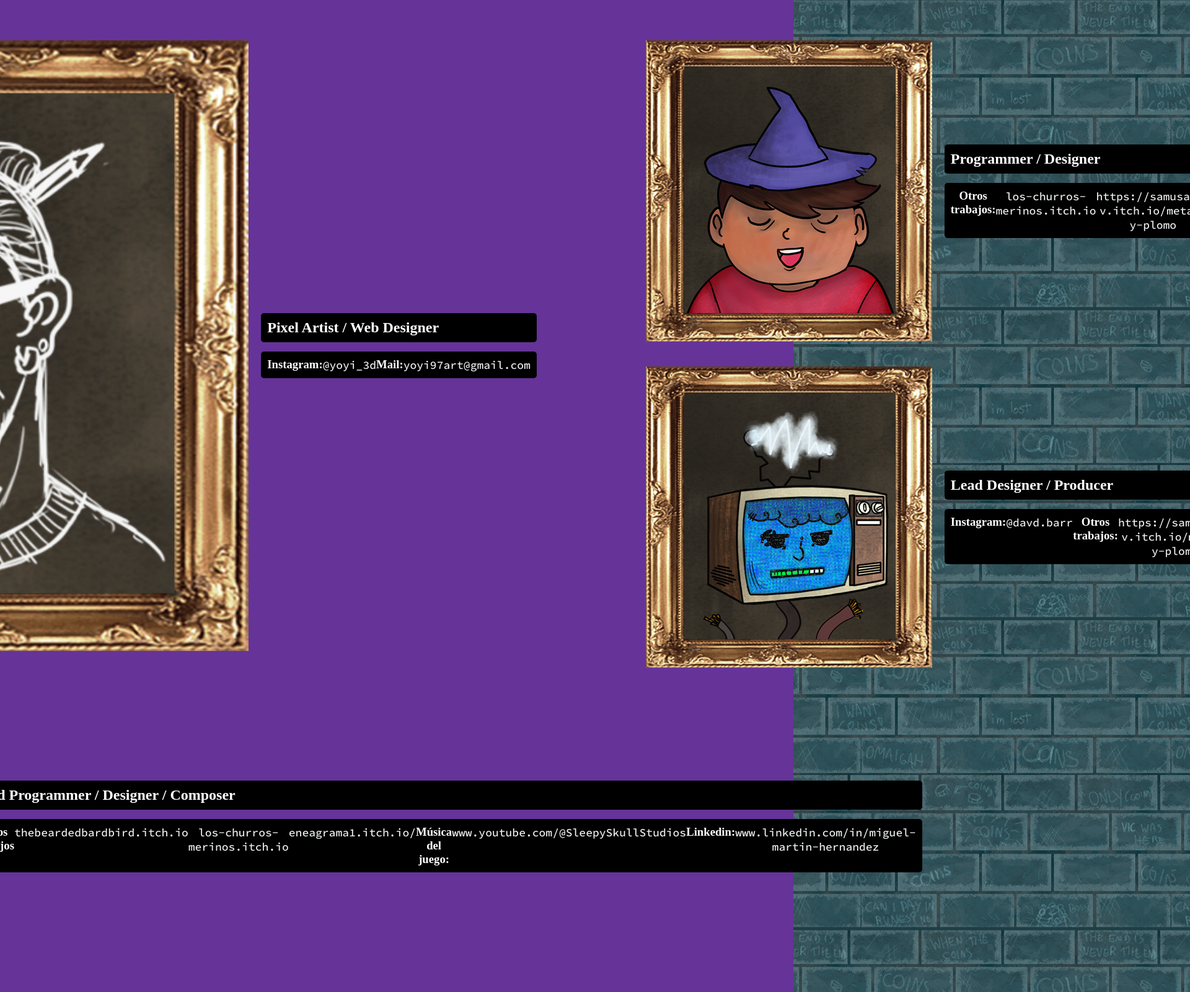
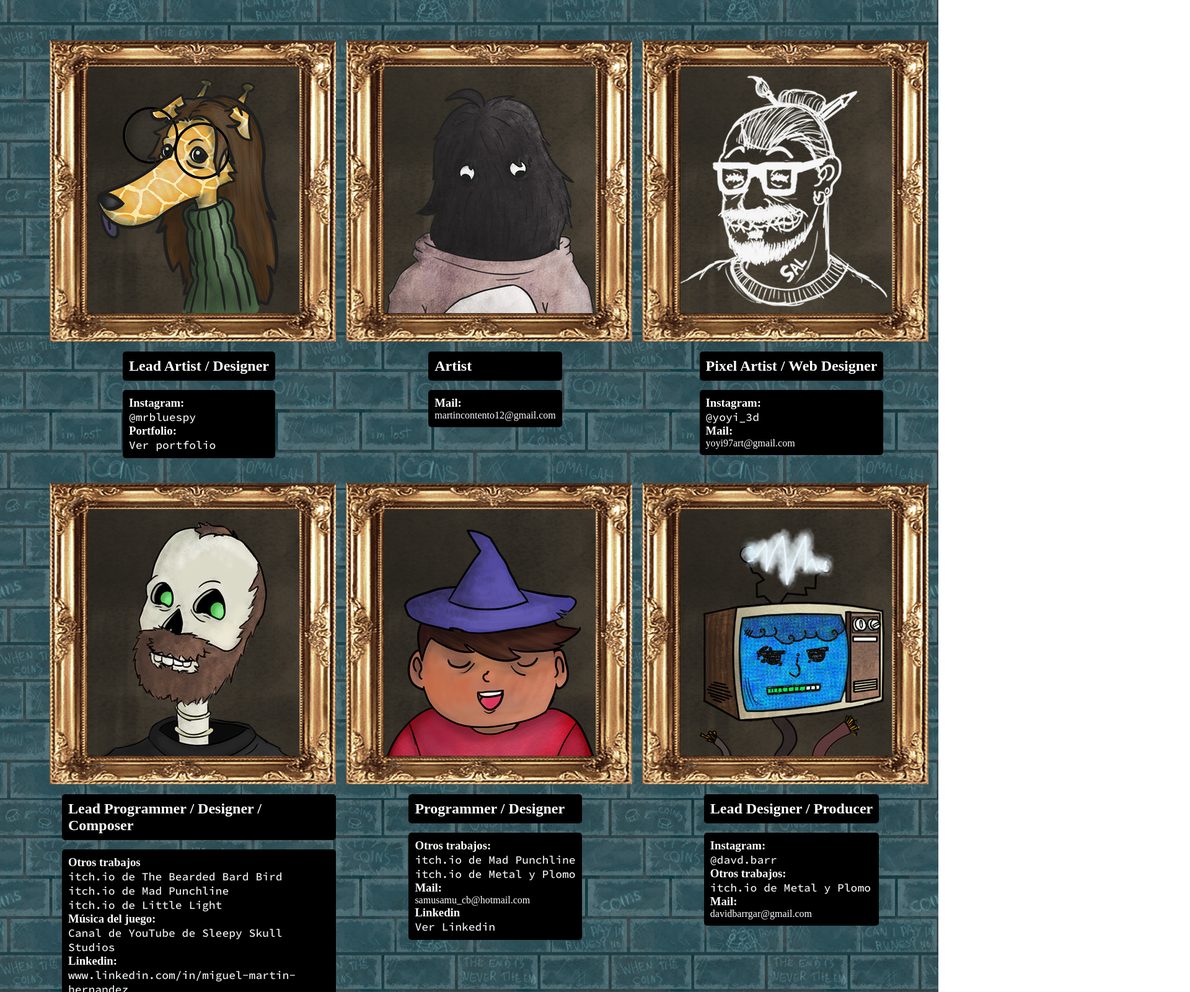
Before and after one commit to yoyi3d/Coins_Only_V4.8, a plain HTML site: page CoinsOnly/contact.html in a window 1280 px wide. Shown: the part 160-1760 px from the top of the page at 62% size, 1920 px wide, since content can reach past the window. Drawn offline with Linux system fonts and the light colour scheme.

Commit message:
Cambios aboutUs

```diff
--- a/CoinsOnly/contact.html
+++ b/CoinsOnly/contact.html
@@ -31,7 +31,7 @@
     <section id="main_about_us">
         <div id="about_us">
             <div class="columnas_about_us">
-                    <div class="columna1">
+                <div class="row1">
                     <div class="victor">
                         <img src="/Media/Image/credits/victor.png" alt="placeholder">
                         <div class="textos">
@@ -39,7 +39,6 @@
                             <div class="texto_descripcion">
                                 <h3>Instagram:</h3>
                                 <a href="">@mrbluespy</a>
-
                                 <h3>Portfolio:</h3>
                                 <a href="https://mrbluespy.carrd.co/">Ver portfolio</a>
                             </div>
@@ -52,63 +51,55 @@
                             <div class="texto_nombre"><h2>Artist</h2></div>
                             <div class="texto_descripcion">
                                 <h3>Mail:</h3>
-                                    <a>martincontento12@gmail.com</a>
+                                <p>martincontento12@gmail.com</p>
+                            </div>
                         </div>
                     </div>
 
-                        </div>
-                    </div>
-
-                    <div class="columna2">
                     <div class="yoyi">
                         <img src="/Media/Image/credits/yoyi.png" alt="placeholder">
                         <div class="textos">
                             <div class="texto_nombre"><h2>Pixel Artist / Web Designer</h2></div>
                             <div class="texto_descripcion">
                                 <h3>Instagram:</h3>
-                                    <a>@yoyi_3d</a>
-
+                                <a href="">@yoyi_3d</a>
                                 <h3>Mail:</h3>
-                                    <a>yoyi97art@gmail.com</a>
+                                <p>yoyi97art@gmail.com</p>
+                            </div>
                         </div>
                     </div>
                 </div>
 
+                <div class="row2">
                     <div class="miguel">
                         <img src="/Media/Image/credits/miguel.png" alt="placeholder">
                         <div class="textos">
                             <div class="texto_nombre"><h2>Lead Programmer / Designer / Composer</h2></div>
                             <div class="texto_descripcion">
                                 <h3>Otros trabajos</h3>
-                                    <a>thebeardedbardbird.itch.io</a>
-                                    <a>los-churros-merinos.itch.io</a>
-                                    <a>eneagrama1.itch.io/</a>
-
+                                <a href="thebeardedbardbird.itch.io/">itch.io de The Bearded Bard Bird</a>
+                                <a href="los-churros-merinos.itch.io/">itch.io de Mad Punchline</a>
+                                <a href="https://eneagrama1.itch.io/">itch.io de Little Light</a>
                                 <h3>Música del juego:</h3>
-                                    <a>www.youtube.com/@SleepySkullStudios</a>
-
+                                <a href="www.youtube.com/@SleepySkullStudios">Canal de YouTube de Sleepy Skull Studios</a>
                                 <h3>Linkedin:</h3>
                                 <a>www.linkedin.com/in/miguel-martin-hernandez</a>
                             </div>
                         </div>
                     </div>
-                    </div>
 
-                    <div class="columna3">
                     <div class="samu">
                         <img src="/Media/Image/credits/samu.png" alt="placeholder">
                         <div class="textos">
                             <div class="texto_nombre"><h2>Programmer / Designer</h2></div>
                             <div class="texto_descripcion">
                                 <h3>Otros trabajos:</h3>
-                                    <a>los-churros-merinos.itch.io</a>
-                                    <a>https://samusamu-v.itch.io/metal-y-plomo</a>
-
+                                <a href="los-churros-merinos.itch.io">itch.io de Mad Punchline</a>
+                                <a href="https://samusamu-v.itch.io/metal-y-plomo">itch.io de Metal y Plomo</a>
                                 <h3>Mail:</h3>
-                                    <a>samusamu_cb@hotmail.com</a>
-
+                                <p>samusamu_cb@hotmail.com</p>
                                 <h3>Linkedin</h3>
-                                    <a>https://www.linkedin.com/in/samuel-c-651298297/</a>
+                                <a href="https://www.linkedin.com/in/samuel-c-651298297/">Ver Linkedin</a>
                             </div>
                         </div>
                     </div>
@@ -119,13 +110,11 @@
                             <div class="texto_nombre"><h2>Lead Designer / Producer</h2></div>
                             <div class="texto_descripcion">
                                 <h3>Instagram:</h3>
-                                    <a>@davd.barr</a>
-
+                                <a href="">@davd.barr</a>
                                 <h3>Otros trabajos:</h3>
-                                    <a>https://samusamu-v.itch.io/metal-y-plomo</a>
-
+                                <a href="https://samusamu-v.itch.io/metal-y-plomo">itch.io de Metal y Plomo</a>
                                 <h3>Mail:</h3>
-                                    <a>davidbarrgar@gmail.com</a>
+                                <p>davidbarrgar@gmail.com</p>
                             </div>
                         </div>
                     </div>
--- a/CoinsOnly/css/Styles.css
+++ b/CoinsOnly/css/Styles.css
@@ -89,66 +89,6 @@ section#hometitle{
 #hometitle p{
     font-size: 1rem;
     font-family: "Kanit";
-}
-
-/* CHARACTER GALLERY */
-
-#gallery{
-    padding: 1rem;
-
-}
-
-#gallery ul{
-    list-style: none;
-    display: flex;
-    flex-wrap: wrap;
-    overflow: hidden;
-    gap: 5px;
-
-}
-
-#gallery ul li{
-    height: 35vh;
-    flex-grow: 1;
-    position: relative;
-    overflow: hidden;
-    display: flex;
-    flex-wrap: wrap;
-}
-
-#gallery ul li img{
-    max-height: 100%;
-    min-width: 100%;
-    object-fit: cover;
-    vertical-align: bottom;
-}
-
-#gallery ul li .overlay{
-    position: absolute;
-    top: 0;
-    left: 0;
-
-    display: flex;
-    justify-content: center;
-    align-items: center;
-
-    background-color: rgba(0, 0, 0, 0.300);
-    color: white;
-    width: 100%;
-    height: 100%;
-
-    opacity: 0;
-    transition: 0.3s;
-}
-
-#gallery ul li:hover .overlay{
-    opacity: 100%;
-
-}
-
-#gallery ul li .overlay span{
-    font-size: 1.5rem;
-    font-weight: bold;
 }
 
 /* SHOP */
@@ -310,114 +250,65 @@ section#faq_main{
 
 /* ABOUT US */
 
-section#main_about_us{
+#main_about_us {
     padding: 1rem;
     display: flex;
-    flex-direction: column;
-    align-items: center;
-    justify-content: center;
-    text-align: center;
     color: white;
-    background-color: rebeccapurple;
 }
 
-#about_us{
+#about_us {
     border-radius: 15px;
     padding: 1rem;
     margin: 3rem;
-    display: grid;
     gap: 0.5rem;
     flex: 1;
+    display: flex;
+}
+
+.columnas_about_us {
+    flex-grow: 1;
     display: flex;
     flex-direction: column;
 }
 
-.columnas_about_us{
-    flex-grow: 1;
+.row1, .row2 {
     display: flex;
-    align-content: center;
     gap: 1rem;
 }
 
-.columnas_about_us>div>div>img{
-    height: 60%;
-    width: 60%;
+.victor, .aster, .yoyi, .miguel, .samu, .david {
+    flex: 1;
+    position: relative;
+    display: flex;
+    flex-direction: column;
+    align-items: center;
+    margin-bottom: 40px;
 }
 
-.columna1{
-    flex-direction: column;
-    align-content: baseline;
+.textos {
+    margin-left: 20px;
 }
 
-.columna2{
-    flex-direction: column;
-    align-items: center;
-}
-
-
-.columna3{
-    flex-direction: column;
-    align-items: end;
-}
-
-.victor{
-    margin-bottom: 40px;
-    position: relative;
-    display: flex;
-    align-items: center;
-}
-
-.aster{
-    position: relative;
-    display: flex;
-    align-items: center;
-
-}
-
-.yoyi{
-    margin-bottom: 40px;
-    position: relative;
-    display: flex;
-    align-items: center;
-}
-
-.miguel{
-    position: relative;
-    display: flex;
-    align-items: center;
-}
-
-.samu{
-    margin-bottom: 40px;
-    position: relative;
-    display: flex;
-    align-items: center;
-}
-
-.david{
-    position: relative;
-    display: flex;
-    align-items: center;
-}
-
-
-.texto_nombre {
+.texto_nombre, .texto_descripcion {
     background-color: black;
     color: white;
     padding: 10px;
     border-radius: 5px;
-    margin-left: 20px;
     display: flex;
+    flex-direction: column;
 }
 
 .texto_descripcion {
-    background-color: black;
-    color: white;
-    padding: 10px;
-    border-radius: 5px;
-    margin-left: 20px;
-    display: flex;
     margin-top: 15px;
+}
+
+.texto_nombre{
+    margin-top: 1em;
+}
+
+#about_us a:hover{
+    color: #dd7600;
+    text-decoration: underline;
 }
 
 /* FOOTER */
```
Lines whose indentation alone changed are shown as unchanged.
